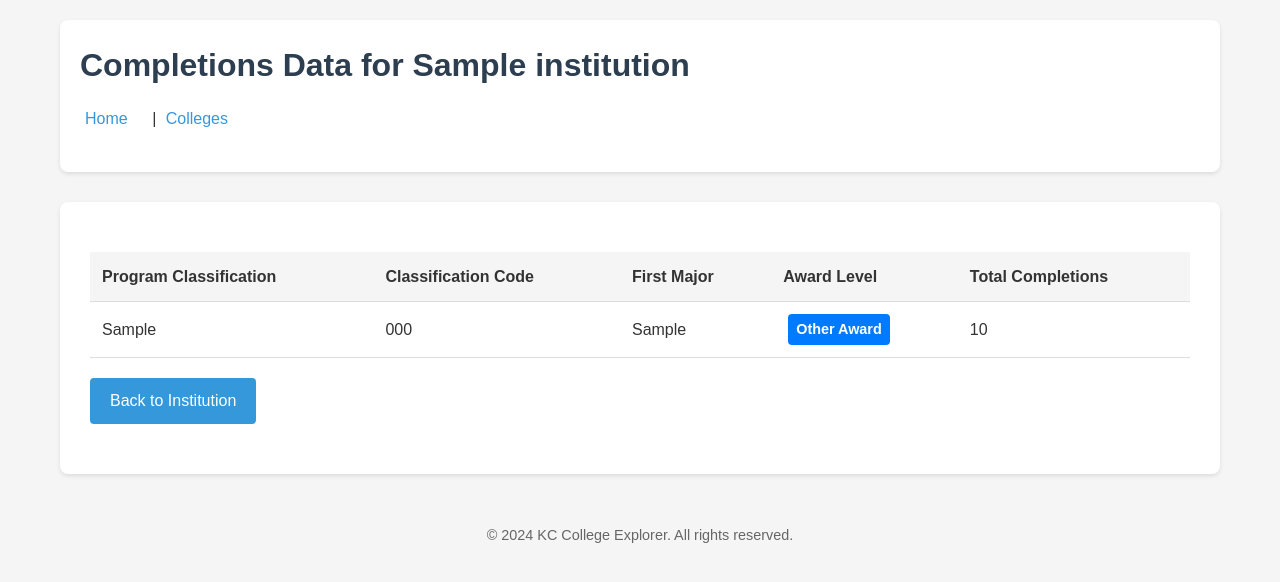
After one commit to admiralorbiter/kc_college_advisor, a Flask app: page /institutions/1/completions in a window 1280 px wide. The commit adds this page. Shown: the top 582 px of the page. Run offline with Flask 3, Linux system fonts and the light colour scheme; tables that the repository leaves empty hold one stand-in row (values such as "Sample post").

Commit message:
completition data added

```diff
--- a/models/completitions.py
+++ b/models/completitions.py
@@ -9,5 +9,6 @@ class Completitions(db.Model):
     program_classification = db.Column(db.String(100), nullable=False)
     first_major = db.Column(db.String(100), nullable=False)
     award_level_code = db.Column(db.Enum(AwardLevel), nullable=False)
+    total_completions = db.Column(db.Integer, nullable=False)
 
     institution = db.relationship('Institution', backref=db.backref('completitions', lazy=True))
--- a/routes.py
+++ b/routes.py
@@ -774,7 +774,8 @@ def import_c2023_a_data(df):
                     program_classification_code=clean_code,
                     program_classification=program_classification,
                     first_major=row['first_major'],
-                    award_level_code=map_award_level(row['award_level_code'])
+                    award_level_code=map_award_level(row['award_level_code']),
+                    total_completions=row['total_completions']
                 )
 
                 db.session.add(completion)
@@ -804,3 +805,18 @@ def import_c2023_a_data(df):
             'success': False,
             'error': f'Error importing completion data: {str(e)}'
         }
+
+@app.route('/institutions/<int:id>/completions')
+def view_institution_completions(id):
+    institution = Institution.query.options(
+        db.joinedload(Institution.completitions)
+    ).get_or_404(id)
+
+    completions = institution.completitions
+
+    if not completions:
+        flash('No completions data available for this institution.', 'info')
+
+    return render_template('institutions/view_completion_data.html',
+                         institution=institution,
+                         completions=completions)
--- a/static/styles.css
+++ b/static/styles.css
@@ -763,3 +763,39 @@ footer {
     opacity: 1;
     visibility: visible;
 }
+
+.completions-table {
+    width: 100%;
+    margin: 20px 0;
+    overflow-x: auto;
+}
+
+.completions-table table {
+    width: 100%;
+    border-collapse: collapse;
+}
+
+.completions-table th,
+.completions-table td {
+    padding: 12px;
+    text-align: left;
+    border-bottom: 1px solid #ddd;
+}
+
+.completions-table th {
+    background-color: #f5f5f5;
+    font-weight: bold;
+}
+
+.badge-award-level {
+    padding: 4px 8px;
+    border-radius: 4px;
+    background-color: #007bff;
+    color: white;
+}
+
+.no-data-message {
+    text-align: center;
+    padding: 40px;
+    color: #666;
+}
--- /dev/null
+++ b/templates/institutions/view_completion_data.html
@@ -0,0 +1,66 @@
+{% extends "base.html" %}
+
+{% block title %}{{ institution.name }} - Completions Data - KC College Explorer{% endblock %}
+
+{% block header_title %}Completions Data for {{ institution.name }}{% endblock %}
+
+{% block content %}
+    <div class="completions-data">
+        {% if completions %}
+            <div class="completions-table">
+                <table>
+                    <thead>
+                        <tr>
+                            <th>Program Classification</th>
+                            <th>Classification Code</th>
+                            <th>First Major</th>
+                            <th>Award Level</th>
+                            <th>Total Completions</th>
+                        </tr>
+                    </thead>
+                    <tbody>
+                        {% for completion in completions %}
+                            <tr>
+                                <td>{{ completion.program_classification }}</td>
+                                <td>{{ completion.program_classification_code }}</td>
+                                <td>{{ completion.first_major }}</td>
+                                <td>
+                                    {% if completion.award_level_code %}
+                                        <span class="badge badge-award-level">
+                                            {% if completion.award_level_code.value in [2, 3, 4] %}
+                                                Certificate
+                                            {% elif completion.award_level_code.value == 5 %}
+                                                Associate's Degree
+                                            {% elif completion.award_level_code.value == 6 %}
+                                                Bachelor's Degree
+                                            {% elif completion.award_level_code.value == 7 %}
+                                                Master's Degree
+                                            {% elif completion.award_level_code.value == 8 %}
+                                                Doctoral Degree
+                                            {% else %}
+                                                Other Award
+                                            {% endif %}
+                                        </span>
+                                    {% else %}
+                                        <span class="badge badge-unknown">Unknown</span>
+                                    {% endif %}
+                                </td>
+                                <td>{{ completion.total_completions }}</td>
+                            </tr>
+                        {% endfor %}
+                    </tbody>
+                </table>
+            </div>
+        {% else %}
+            <div class="no-data-message">
+                <p>No completions data available for this institution.</p>
+            </div>
+        {% endif %}
+
+        <div class="action-buttons">
+            <a href="{{ url_for('view_institution', id=institution.id) }}" class="btn">
+                <i class="fas fa-arrow-left"></i> Back to Institution
+            </a>
+        </div>
+    </div>
+{% endblock %}
--- a/templates/institutions/view_institution.html
+++ b/templates/institutions/view_institution.html
@@ -270,6 +270,9 @@
             <a href="{{ url_for('view_institution_attributes', id=institution.id) }}" class="btn">
                 <i class="fas fa-list-alt"></i> View Institutional Attributes
             </a>
+            <a href="{{ url_for('view_institution_completions', id=institution.id) }}" class="btn">
+                <i class="fas fa-graduation-cap"></i> View Completions Data
+            </a>
             <a href="{{ url_for('edit_institution', id=institution.id) }}" class="btn">Edit Institution</a>
             <a href="{{ url_for('colleges') }}" class="btn">Back to List</a>
         </div>
```
